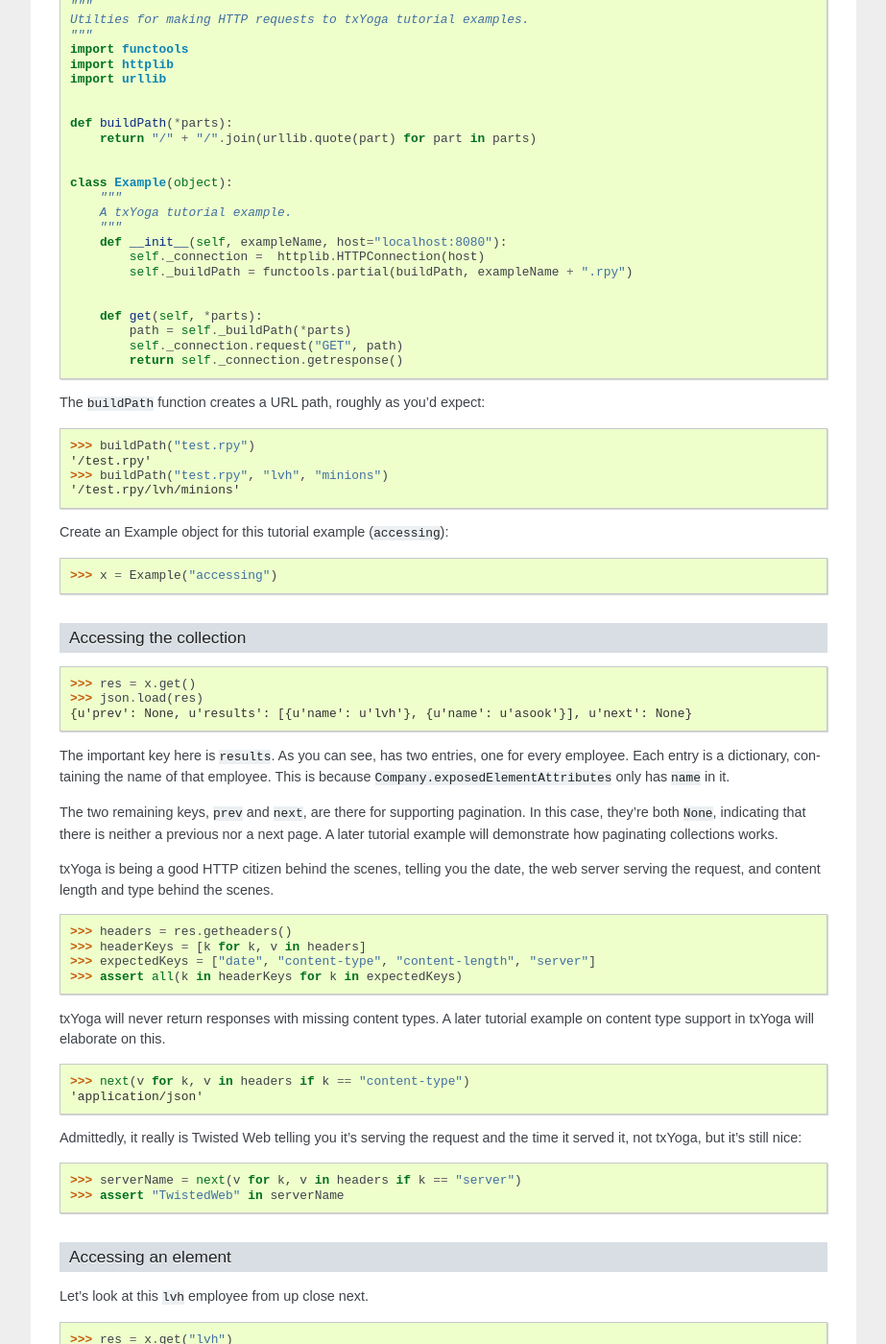
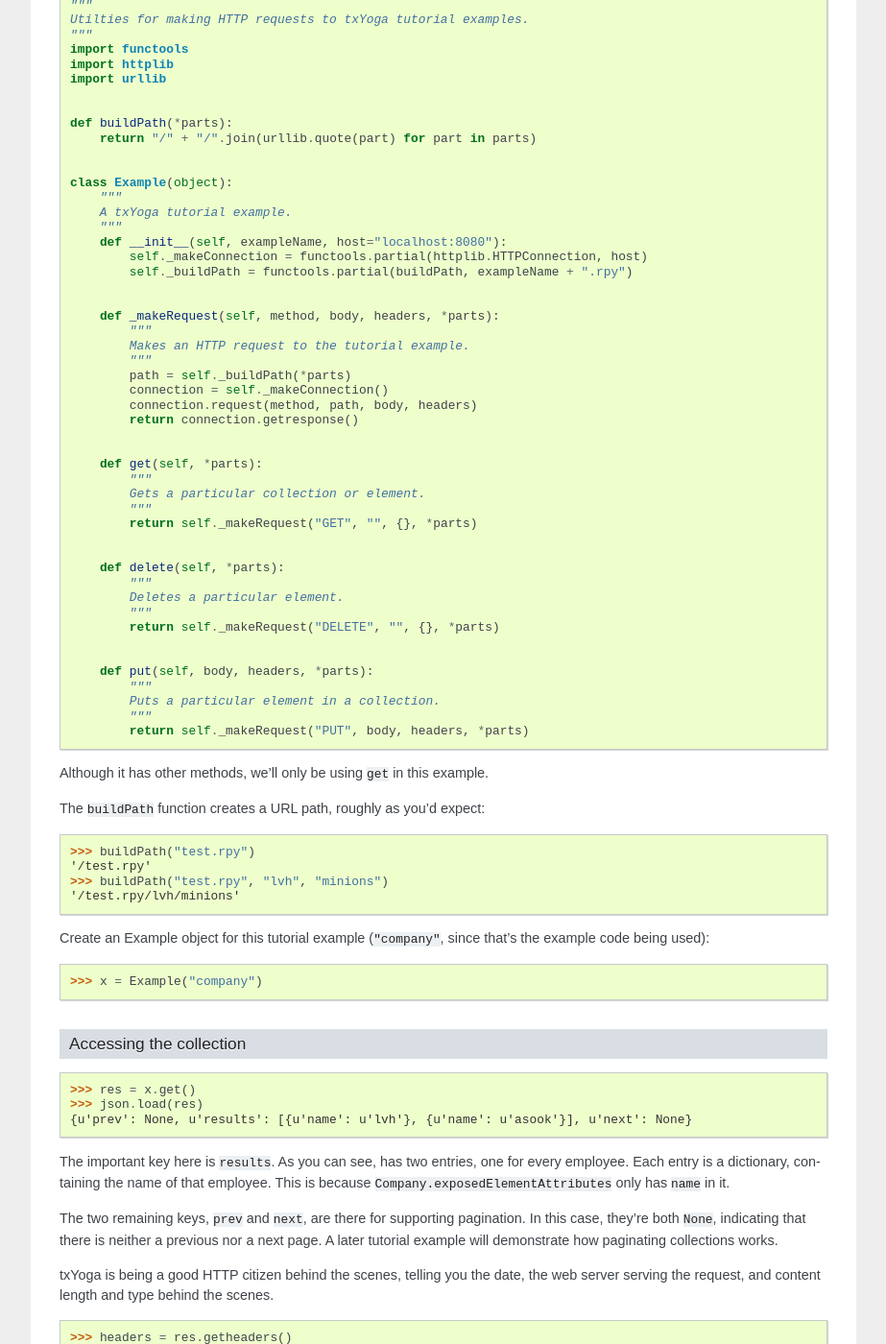
Before and after one commit to lvh/txyoga, a Sphinx documentation site: the page built from doc/tutorial/accessing.rst, in a window 1280 px wide and 1400 px high, scrolled down 1080 px. Shown: the whole window at 96% size, without its empty margins (198-1121 px from the left). Built offline with Sphinx 7.4.7, drawn with Linux system fonts in a browser that asks for light colours; some of the changed text lies outside the part shown.

Commit message:
Preliminary CRUD tutorial work

```diff
--- a/doc/tutorial/accessing.rst
+++ b/doc/tutorial/accessing.rst
@@ -9,7 +9,7 @@ are just cliché).
 Example code
 ============
 
-.. literalinclude:: accessing.rpy
+.. literalinclude:: company.rpy
    :language: python
 
 First, the code defines a collection class called
@@ -76,6 +76,9 @@ available in ``doc/tutorial/util.py``.
    :language: python
 
 
+Although it has other methods, we'll only be using ``get`` in this
+example.
+
 The ``buildPath`` function creates a URL path, roughly as you'd
 expect:
 
@@ -86,11 +89,12 @@ expect:
    >>> buildPath("test.rpy", "lvh", "minions")
    '/test.rpy/lvh/minions'
 
-Create an Example object for this tutorial example (``accessing``):
+Create an Example object for this tutorial example (``"company"``,
+since that's the example code being used):
 
 .. doctest::
 
-   >>> x = Example("accessing")
+   >>> x = Example("company")
 
 Accessing the collection
 ------------------------
--- a/doc/tutorial/index.rst
+++ b/doc/tutorial/index.rst
@@ -69,3 +69,4 @@ List of examples
 .. toctree::
 
    accessing
+   createdelete
--- a/doc/tutorial/util.py
+++ b/doc/tutorial/util.py
@@ -16,11 +16,36 @@ class Example(object):
     A txYoga tutorial example.
     """
     def __init__(self, exampleName, host="localhost:8080"):
-        self._connection =  httplib.HTTPConnection(host)
+        self._makeConnection = functools.partial(httplib.HTTPConnection, host)
         self._buildPath = functools.partial(buildPath, exampleName + ".rpy")
 
 
+    def _makeRequest(self, method, body, headers, *parts):
+        """
+        Makes an HTTP request to the tutorial example.
+        """
+        path = self._buildPath(*parts)
+        connection = self._makeConnection()
+        connection.request(method, path, body, headers)
+        return connection.getresponse()
+
+
     def get(self, *parts):
-        path = self._buildPath(*parts)
-        self._connection.request("GET", path)
-        return self._connection.getresponse()
+        """
+        Gets a particular collection or element.
+        """
+        return self._makeRequest("GET", "", {}, *parts)
+
+
+    def delete(self, *parts):
+        """
+        Deletes a particular element.
+        """
+        return self._makeRequest("DELETE", "", {}, *parts)
+
+
+    def put(self, body, headers, *parts):
+        """
+        Puts a particular element in a collection.
+        """
+        return self._makeRequest("PUT", body, headers, *parts)
```
Also changed, not shown: doc/tutorial/createdelete.rst (added, +99 -0 lines), 2 other files.
